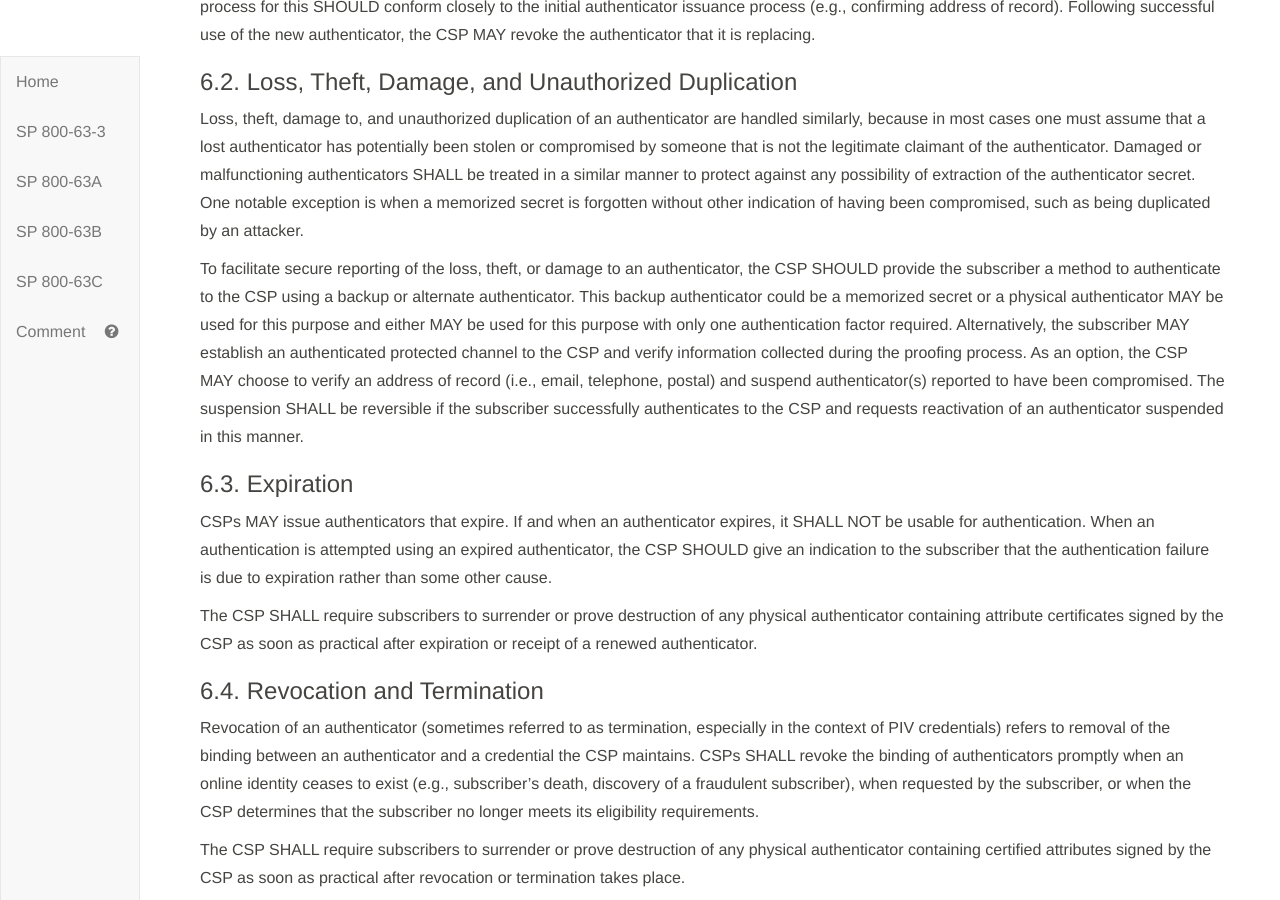
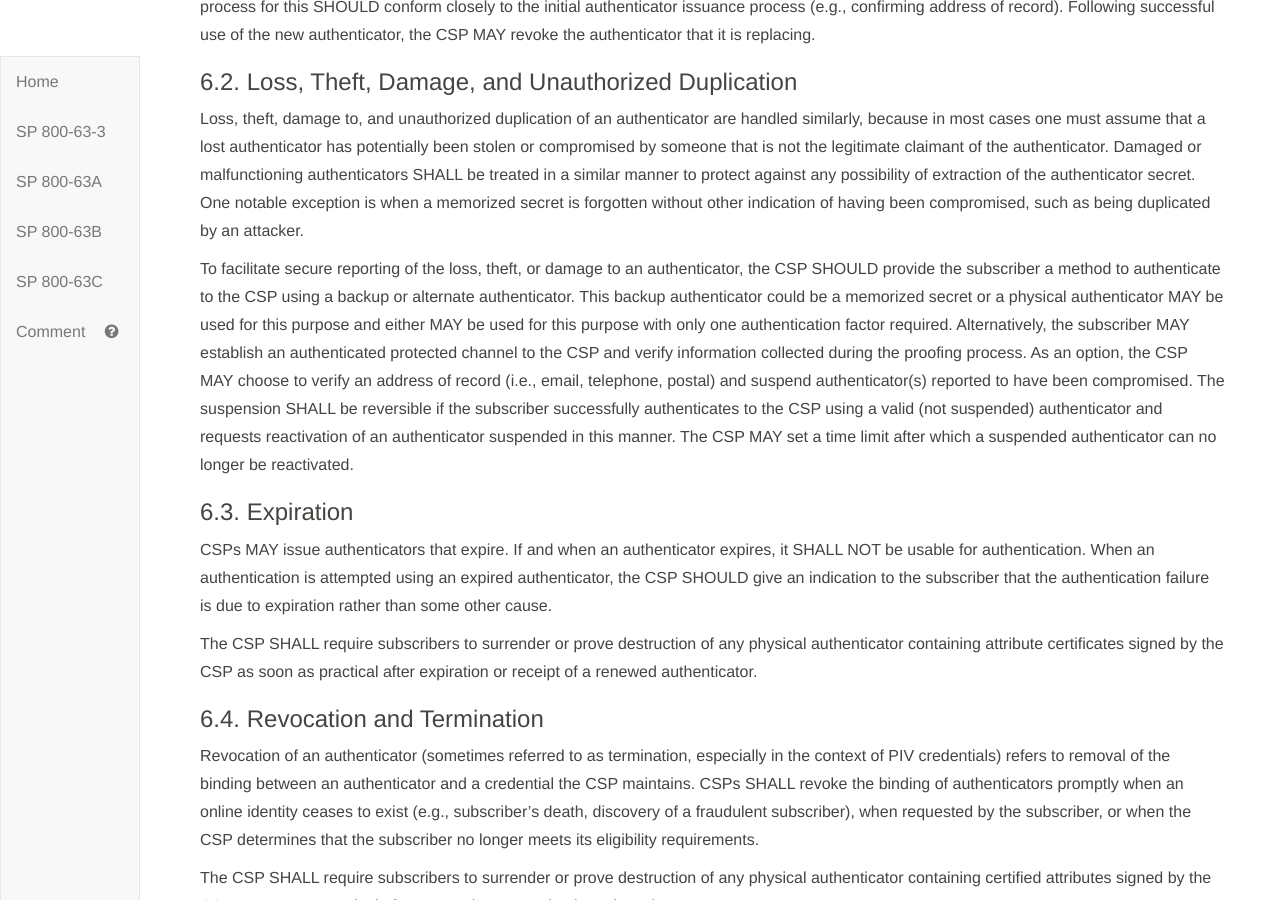
Before and after one commit to usnistgov/800-63-3, a Jekyll site: the page built from sp800-63b/sec6_lifecycle.md, in a window 1280 px wide and 900 px high, scrolled down 2842 px. Built offline with Jekyll 4.4.1, drawn with Linux system fonts in a browser that asks for light colours; our own code applies the rules of GitHub Pages for plain Markdown files.

Commit message:
Suspension/reactivation wording improvements. Closes #805

```diff
--- a/sp800-63b/sec6_lifecycle.md
+++ b/sp800-63b/sec6_lifecycle.md
@@ -80,7 +80,7 @@
 
 Loss, theft, damage to, and unauthorized duplication of an authenticator are handled similarly, because in most cases one must assume that a lost authenticator has potentially been stolen or compromised by someone that is not the legitimate claimant of the authenticator. Damaged or malfunctioning authenticators SHALL be treated in a similar manner to protect against any possibility of extraction of the authenticator secret. One notable exception is when a memorized secret is forgotten without other indication of having been compromised, such as being duplicated by an attacker.
 
-To facilitate secure reporting of the loss, theft, or damage to an authenticator, the CSP SHOULD provide the subscriber a method to authenticate to the CSP using a backup or alternate authenticator. This backup authenticator could be a memorized secret or a physical authenticator MAY be used for this purpose and either MAY be used for this purpose with only one authentication factor required. Alternatively, the subscriber MAY establish an authenticated protected channel to the CSP and verify information collected during the proofing process. As an option, the CSP MAY choose to verify an address of record (i.e., email, telephone, postal) and suspend authenticator(s) reported to have been compromised. The suspension SHALL be reversible if the subscriber successfully authenticates to the CSP and requests reactivation of an authenticator suspended in this manner.
+To facilitate secure reporting of the loss, theft, or damage to an authenticator, the CSP SHOULD provide the subscriber a method to authenticate to the CSP using a backup or alternate authenticator. This backup authenticator could be a memorized secret or a physical authenticator MAY be used for this purpose and either MAY be used for this purpose with only one authentication factor required. Alternatively, the subscriber MAY establish an authenticated protected channel to the CSP and verify information collected during the proofing process. As an option, the CSP MAY choose to verify an address of record (i.e., email, telephone, postal) and suspend authenticator(s) reported to have been compromised. The suspension SHALL be reversible if the subscriber successfully authenticates to the CSP using a valid (not suspended) authenticator and requests reactivation of an authenticator suspended in this manner. The CSP MAY set a time limit after which a suspended authenticator can no longer be reactivated.
 
 ### 6.3. Expiration
 
```
